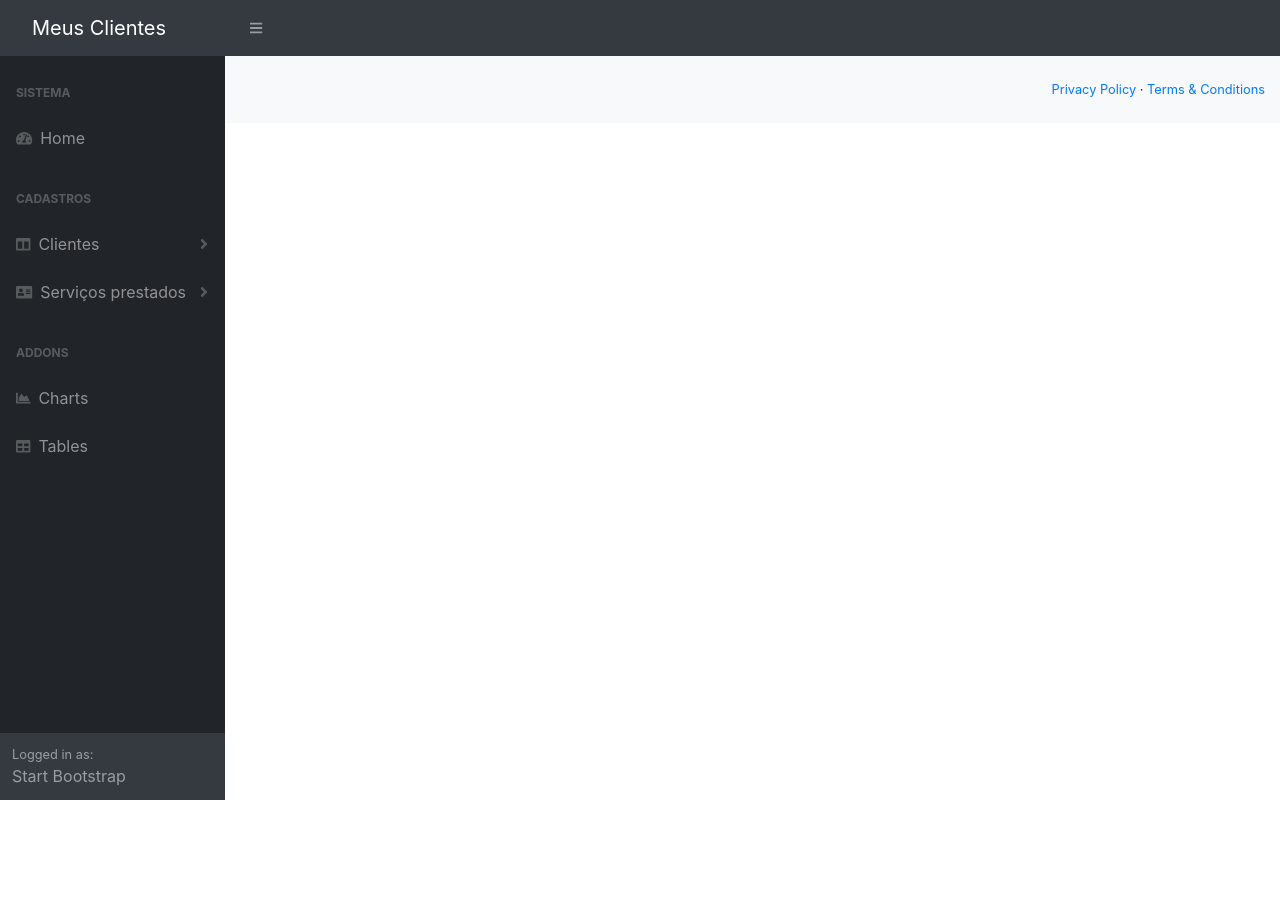
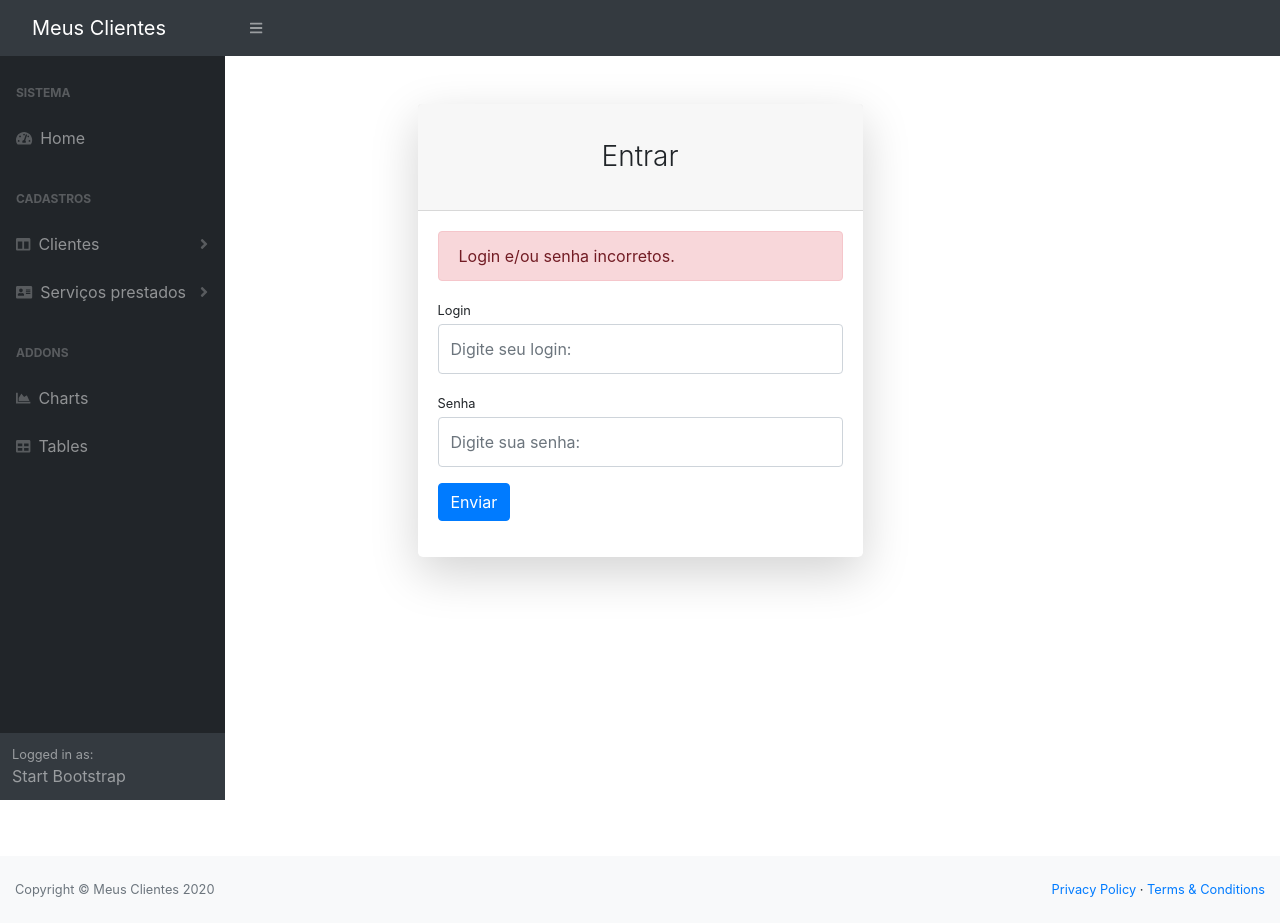
Before and after one commit to fred1895/angular-clientes-app, an Angular app: page /login in a window 1280 px wide. Before the commit this address led to /. Before the commit the page ends 800 px from the top, so only its background shows below. Built offline with nearby package versions, Linux system fonts and the light colour scheme.

Commit message:
Adicionando template de login

```diff
--- a/src/app/app-routing.module.ts
+++ b/src/app/app-routing.module.ts
@@ -1,9 +1,11 @@
 import { NgModule } from '@angular/core';
 import { Routes, RouterModule } from '@angular/router';
 import { HomeComponent } from './home/home.component';
+import { LoginComponent } from './login/login.component';
 
 
 const routes: Routes = [
+  {path : 'login' , component : LoginComponent},
   {path : 'home' , component : HomeComponent}
 ];
 
--- a/src/app/app.module.ts
+++ b/src/app/app.module.ts
@@ -11,14 +11,18 @@ import { ClientesModule } from './clientes/clientes.module';
 import { ClientesService } from './clientes.service';
 import { ServicoPrestadoModule } from './servico-prestado/servico-prestado.module';
 import { ServicoPrestadoService } from './servico-prestado.service';
+import { LoginComponent } from './login/login.component';
+import { FormsModule } from '@angular/forms';
 
 @NgModule({
   declarations: [
     AppComponent,
-    HomeComponent
+    HomeComponent,
+    LoginComponent
   ],
   imports: [
     BrowserModule,
+    FormsModule,
     HttpClientModule,
     AppRoutingModule,
     TemplateModule,
--- /dev/null
+++ b/src/app/login/login.component.html
@@ -0,0 +1,51 @@
+<div id="layoutAuthentication">
+    <div id="layoutAuthentication_content">
+        <main>
+            <div class="container">
+                <div class="row justify-content-center">
+                    <div class="col-lg-5">
+                        <div class="card shadow-lg border-0 rounded-lg mt-5">
+                            <div class="card-header">
+                                <h3 class="text-center font-weight-light my-4">
+                                    Entrar
+                                </h3>
+                            </div>
+                            <div class="card-body">
+                                <div class="alert alert-danger">
+                                    Login e/ou senha incorretos.
+                                </div>
+
+                                <form #loginForm="ngForm" (submit)="onSubmit()">
+                                    <div class="form-group">
+                                        <label class="small mb-1">Login</label>
+                                        <input type="text" name="username"
+                                        [(ngModel)]="username"
+                                        class="form-control py-4"
+                                        placeholder="Digite seu login: "
+                                        >
+                                    </div>
+
+                                    <div class="form-group">
+                                        <label class="small mb-1">Senha</label>
+                                        <input type="password" name="password"
+                                        [(ngModel)]="password"
+                                        class="form-control py-4"
+                                        placeholder="Digite sua senha: "
+                                        >
+                                    </div>
+
+                                    <div class="form-group">
+                                        <button type="submit" class="btn btn-primary">
+                                            Enviar
+                                        </button>
+                                    </div>
+                                </form>
+                            </div>
+                        </div>
+
+                    </div>
+                </div>
+            </div>
+        </main>
+    </div>
+</div>
--- /dev/null
+++ b/src/app/login/login.component.ts
@@ -0,0 +1,19 @@
+import { Component, OnInit } from '@angular/core';
+
+@Component({
+  selector: 'app-login',
+  templateUrl: './login.component.html',
+  styleUrls: ['./login.component.css']
+})
+export class LoginComponent {
+  username: string;
+  password: string;
+  loginError: boolean;
+
+  constructor() { }
+
+  onSubmit(): void {
+    console.log(`User: ${this.username}, Password: ${this.password}`);
+  }
+
+}
```
Also changed, not shown: src/app/login/login.component.css (added).
